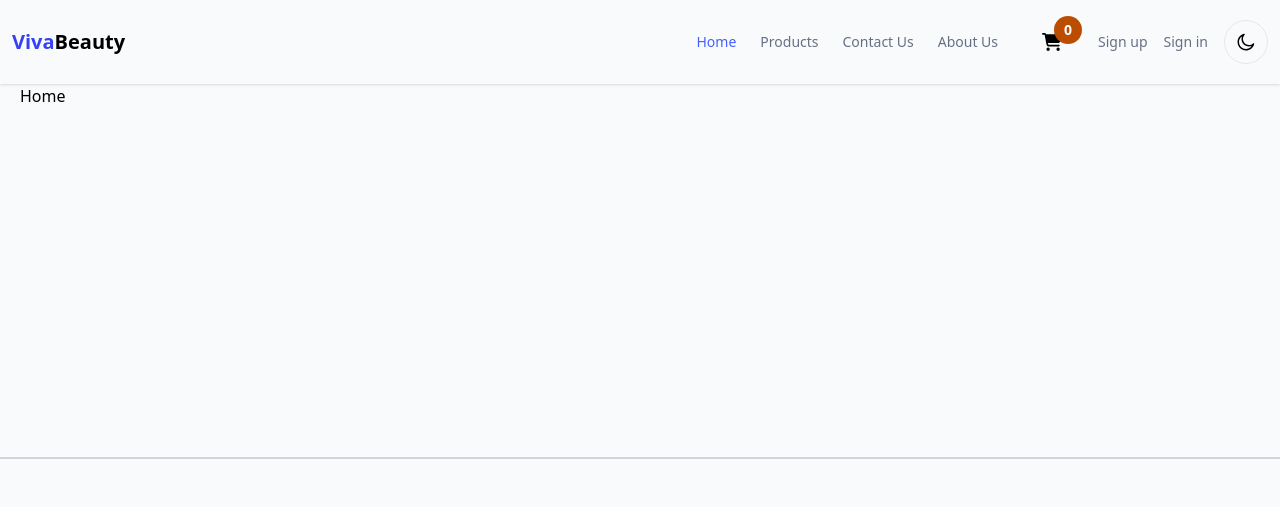
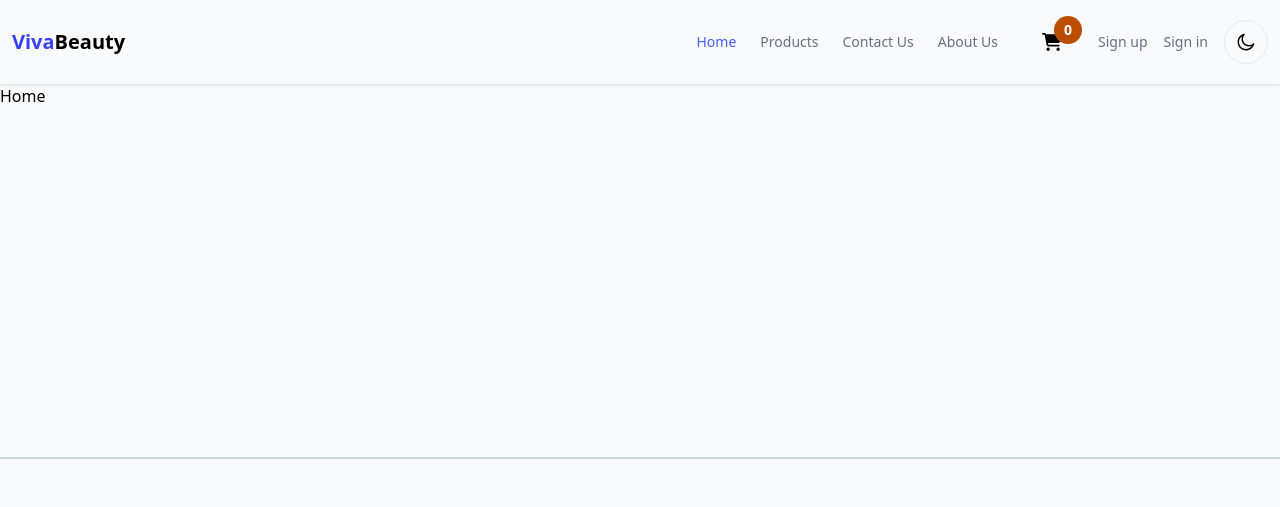
Before and after one commit to Judechuks/vivabeautyhome, a React (Vite) app in the folder frontend/: page / in a window 1280 px wide. Shown: the top 507 px of the page. Built offline with nearby package versions, Linux system fonts and the light colour scheme.

Commit message:
removed inline padding because of the supposed hero setup

```diff
--- a/frontend/src/pages/layout/PublicPageLayout.jsx
+++ b/frontend/src/pages/layout/PublicPageLayout.jsx
@@ -6,7 +6,8 @@ const PublicPageLayout = () => {
   return (
     <div className="page-layout grid min-h-dvh bg-gray-50 dark:bg-gray-900 dark:text-white">
       <Header />
-      <main className="px-3 md:px-5">
+      {/* <main className="px-3 md:px-5"> */}
+      <main className="">
         <Outlet />
       </main>
       <Footer />
```
